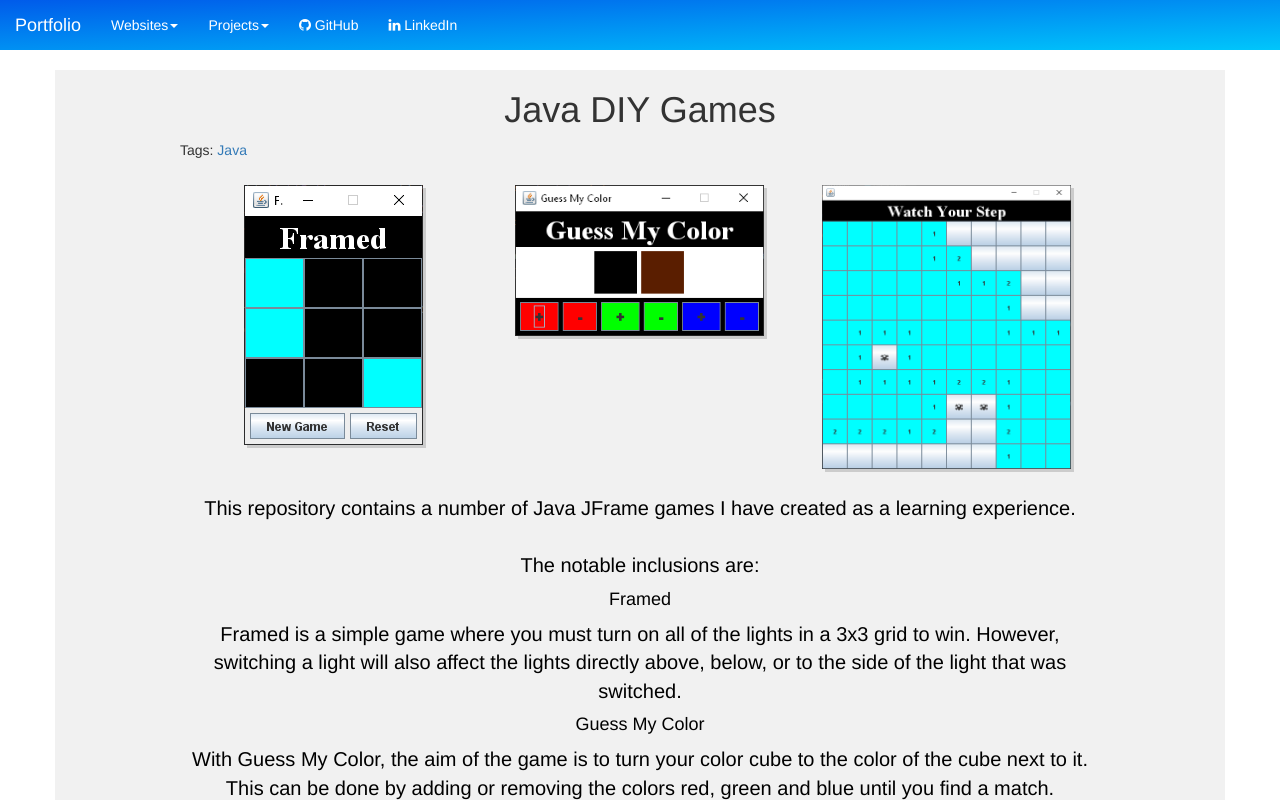
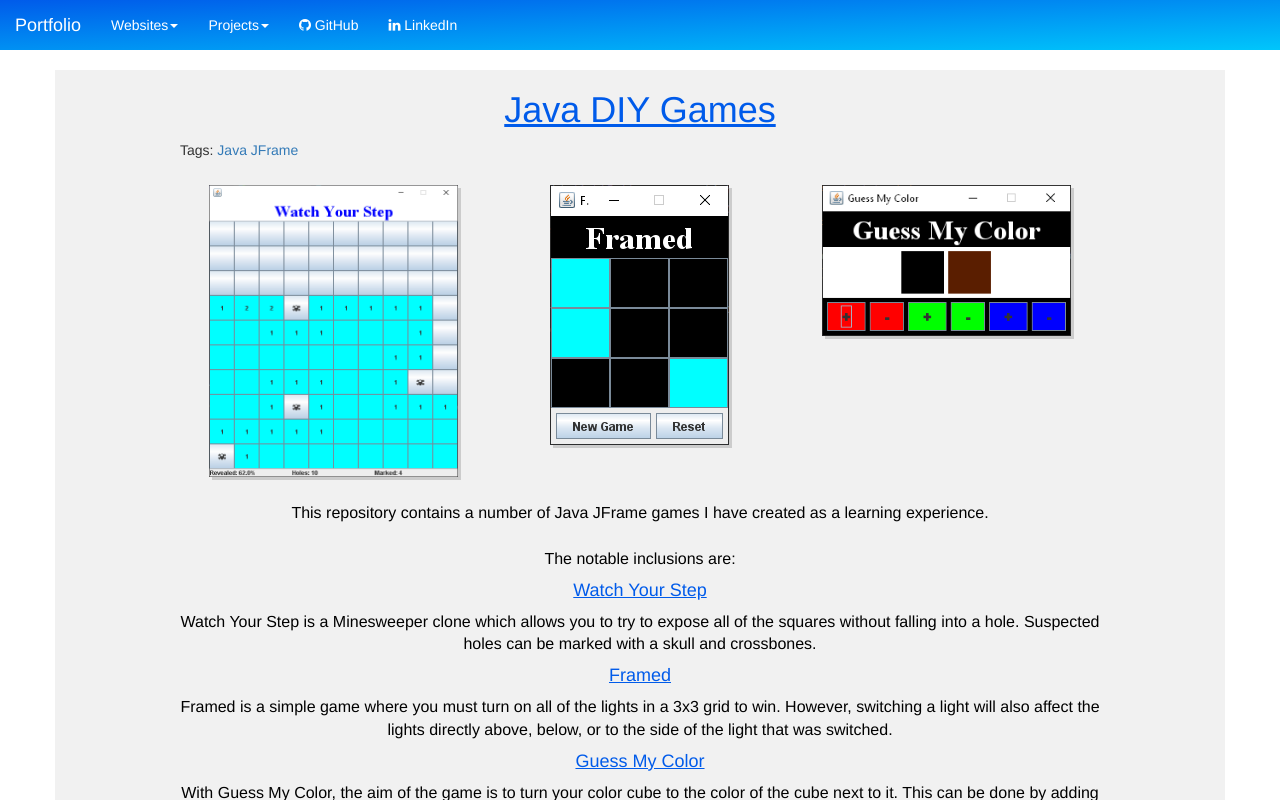
Before and after one commit to ndeely/Angular-ndcom, an Angular app: page /projects/0 in a window 1280 px wide. Shown: the top 800 px of the page. Built offline with nearby package versions, Linux system fonts and the light colour scheme.

Commit message:
small changes
- added JFrame tag
- updated WYS image
- updated header styles

```diff
--- a/src/app/projects/projects.service.ts
+++ b/src/app/projects/projects.service.ts
@@ -8,23 +8,23 @@ export class ProjectsService {
     new Project(
       0,
       'Java DIY Games',
-      ['Java'],
+      ['Java', 'JFrame'],
       'This repository contains a number of Java JFrame games I have created as a learning experience.<br><br>' +
       'The notable inclusions are:<br>' +
+      '<h4>Watch Your Step</h4>' +
+      '<p>Watch Your Step is a Minesweeper clone which allows you to try to expose all of the squares without ' +
+      'falling into a hole. Suspected holes can be marked with a skull and crossbones.</p>' +
       '<h4>Framed</h4>' +
       '<p>Framed is a simple game where you must turn on all of the lights in a 3x3 grid to win. However, switching ' +
       'a light will also affect the lights directly above, below, or to the side of the light that was switched.</p>' +
       '<h4>Guess My Color</h4>' +
       '<p>With Guess My Color, the aim of the game is to turn your color cube to the color of the cube next to it. ' +
-      'This can be done by adding or removing the colors red, green and blue until you find a match.</p>' +
-      '<h4>Watch Your Step</h4>' +
-      '<p>Watch Your Step is a Minesweeper clone which allows you to try to expose all of the squares without ' +
-      'falling into a hole. Suspected holes can be marked with a skull and crossbones.</p>'
+      'This can be done by adding or removing the colors red, green and blue until you find a match.</p>'
       ,
       [
+        '/assets/images/DIYGames/WatchYourStep.png',
         '/assets/images/DIYGames/Framed.png',
-        '/assets/images/DIYGames/GuessMyColor.png',
-        '/assets/images/DIYGames/WatchYourStep.png'
+        '/assets/images/DIYGames/GuessMyColor.png'
       ],
       'github.com/ndeely/DIYGames'
     ),
--- a/src/styles.css
+++ b/src/styles.css
@@ -1,5 +1,10 @@
-h1, h2, h3 {
+h1, h2, h3, h4, h5 {
   text-align:center;
+}
+
+h1, h4 {
+  text-decoration: underline;
+  color: #005bea;
 }
 
 a {
@@ -16,7 +21,7 @@ a {
 }
 
 #body .container .row p {
-  font-size:20px;
+  font-size:16px;
   color:#000;
   text-align: center;
 }
```
Also changed, not shown: src/assets/images/DIYGames/WatchYourStep.png.
